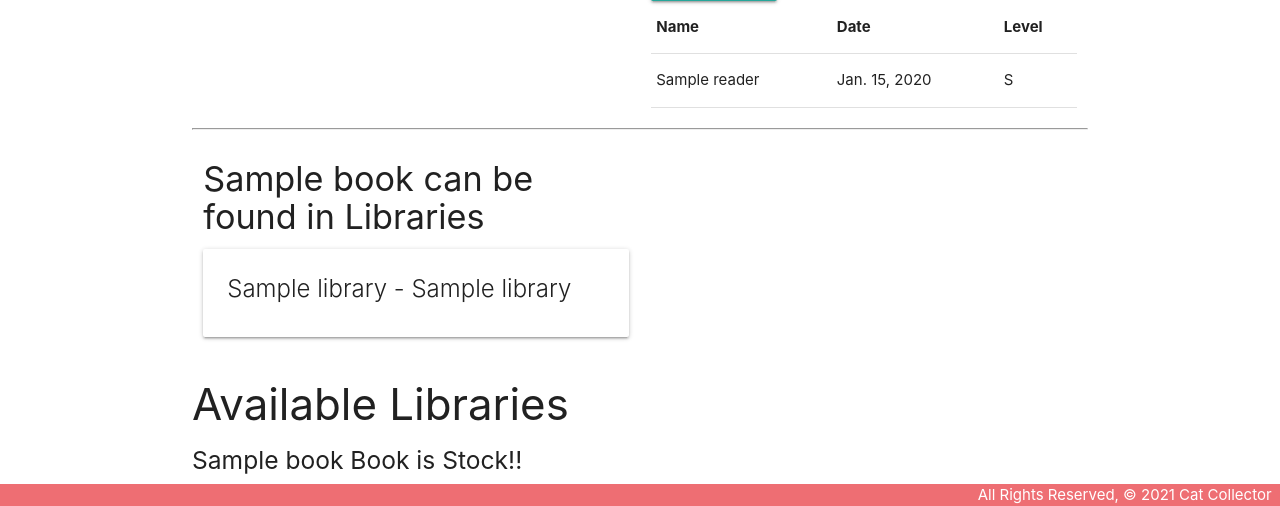
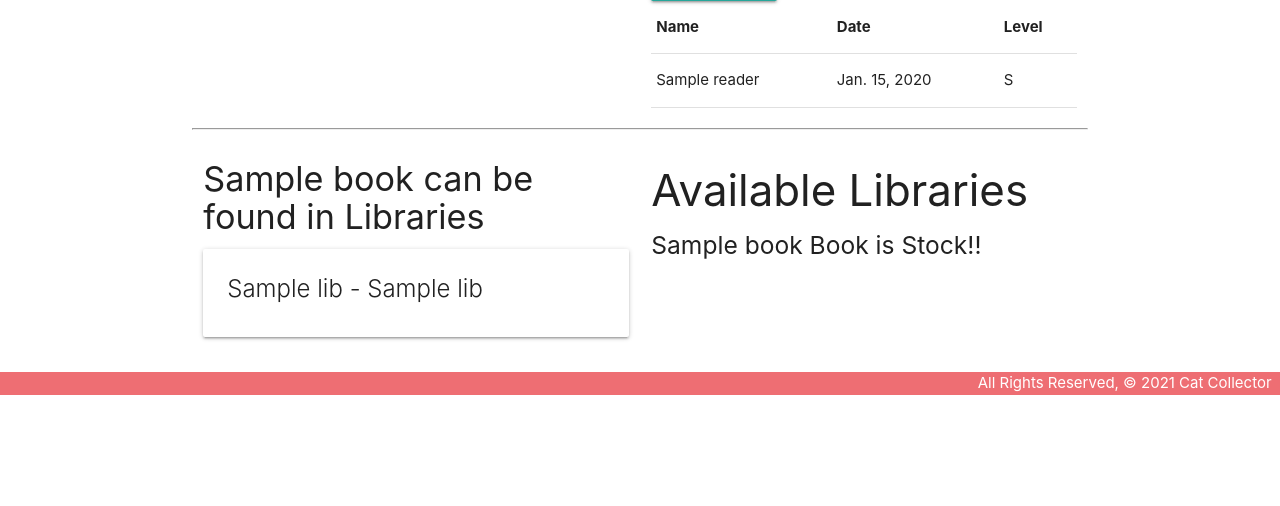
Before and after one commit to nisha-yadav09/bookcollector, a Django app: page /books/1/ in a window 1280 px wide. Shown: the part 517-1023 px from the top of the page. After the commit the page ends 912 px from the top, so only its background shows below. Run offline with Django 4.2, Linux system fonts and the light colour scheme; tables that the repository leaves empty hold one stand-in row (values such as "Sample post").

Commit message:
fix mario issue

```diff
--- a/main_app/admin.py
+++ b/main_app/admin.py
@@ -1,6 +1,7 @@
 from django.contrib import admin
-from .models import Book, Reader
+from .models import Book, Reader, Lib
 
 # Register your models here.
 admin.site.register(Book)
 admin.site.register(Reader)
+admin.site.register(Lib)
--- a/main_app/forms.py
+++ b/main_app/forms.py
@@ -1,5 +1,5 @@
 from django.forms import ModelForm
-from .models import Reader
+from .models import Reader, Book
 
 class ReaderForm(ModelForm):
   class Meta:
--- a/main_app/models.py
+++ b/main_app/models.py
@@ -10,26 +10,23 @@
   ('N', 'Novice'),
 )
 
-class Library(models.Model):
+class Lib(models.Model):
   name = models.CharField(max_length=50)
-  address = models.CharField(max_length=100)
-  # Library have a M:M related manager named
-  # book_set
 
   def __str__(self):
     return self.name
 
   def get_absolute_url(self):
-    return reverse('library_detail', kwargs={'pk': self.id})
-
+    return reverse('libs_detail', kwargs={'pk': self.id})
 
 class Book(models.Model):
+    # library = models.ManyToManyField(Library)
     title = models.CharField(max_length=100)
     author = models.CharField(max_length=100)
     description = models.TextField(max_length=1000)
     genre = models.CharField(max_length=100)
     read = models.CharField(max_length=100)
-    libs = models.ManyToManyField(Library)
+    libs = models.ManyToManyField(Lib)
 
     def __str__(self):
         return self.title
--- a/main_app/templates/books/detail.html
+++ b/main_app/templates/books/detail.html
@@ -61,22 +61,21 @@
     {% endif %}
   </div>
   <!-- Available libs will come after this line -->
-</div>
 
 <div class="col s6">
   <h3>Available Libraries</h3>
-  {% if libs.count %}
-    {% for toy in toys.all %}
+  {% if liber.count %}
+    {% for lib in liber.all %}
       <div class="card">
         <div class="card-content">
           <span class="card-title">
-            <span>{{ lib.name }} - {{ lib.name }}</span>
+            A <span>{{ lib.name }}</span>
           </span>
         </div>
         <div class="card-action">
-          <form action="" method="POST">
-            {% csrf_token %}
-            <button type="submit" class="btn">Add</button>
+          <form action="{% url 'assoc_lib' book.id lib.id %}" method="POST">
+              {% csrf_token %}
+              <button type="submit" class="btn">Add</button>
           </form>
         </div>
       </div>
@@ -85,7 +84,7 @@
     <h5>{{book.title}} Book is Stock!!</h5>
   {% endif %}
 </div>
-
+</div>
   <script>
     const dateEl = document.getElementById('id_date');
     M.Datepicker.init(dateEl, {
--- a/main_app/templates/main_app/book_form.html
+++ b/main_app/templates/main_app/book_form.html
@@ -14,7 +14,7 @@
   <table>
     {{ form.as_table }}
   </table>
-  <input type="submit" value="Submit!" class="btn">
+  <input type="submit" value="Submit" class="btn">
 </form>
 
 {% endblock %}
--- a/main_app/urls.py
+++ b/main_app/urls.py
@@ -10,5 +10,5 @@
     path('books/<int:pk>/update/', views.BookUpdate.as_view(), name='books_update'),
     path('books/<int:pk>/delete/', views.BookDelete.as_view(), name='books_delete'),
     path('books/<int:book_id>/add_reader/', views.add_reader, name='add_reader'),
-
+    path('books/<int:book_id>/assoc_lib/<int:lib_id>/', views.assoc_lib, name='assoc_lib'),
 ]
--- a/main_app/views.py
+++ b/main_app/views.py
@@ -4,7 +4,7 @@
 from django.views.generic import ListView, DetailView
 import os
 import uuid
-from .models import Book, Reader
+from .models import Book, Lib, Reader
 from .forms import ReaderForm
 
 # Define the home view
@@ -23,20 +23,27 @@
 def books_detail(request, book_id):
   book = Book.objects.get(id=book_id)
   id_list = book.libs.all().values_list('id')
+  print(id_list)
   # Now we can query for libs whose ids are not in the list using exclude
-  libs_book_doesnt_have = Book.objects.exclude(id__in=id_list)
+  libs_book_doesnt_have = Lib.objects.exclude(id__in=id_list)
+  print(libs_book_doesnt_have)
+
   reader_form = ReaderForm()
   return render(request, 'books/detail.html', {
     'book': book,
     'reader_form': reader_form,
-    'libs': libs_book_doesnt_have
+    'liber': libs_book_doesnt_have
   })
 
 
 class BookCreate(CreateView):
   model = Book
-  fields = '__all__'
+  fields = ['title', 'author', 'description', 'genre', 'read']
   success_url = '/books/'
+
+  def form_valid(self, form):
+    # let CreateView's form_valid method do its thing
+    return super().form_valid(form)
 
 class BookUpdate(UpdateView):
   model = Book
@@ -55,3 +62,8 @@
     new_reader.book_id = book_id
     new_reader.save()
   return redirect('detail', book_id=book_id)
+
+def assoc_lib(request, book_id, lib_id):
+  # Note that you can pass a toy's id instead of the whole toy object
+  Book.objects.get(id=book_id).libs.add(lib_id)
+  return redirect('detail', book_id=book_id)
```
Also changed, not shown: main_app/migrations/0001_initial.py, main_app/migrations/0004_remove_library_address.py (added), main_app/migrations/0005_lib_remove_book_libs_delete_library.py (added), main_app/migrations/0006_book_libs.py (added).
